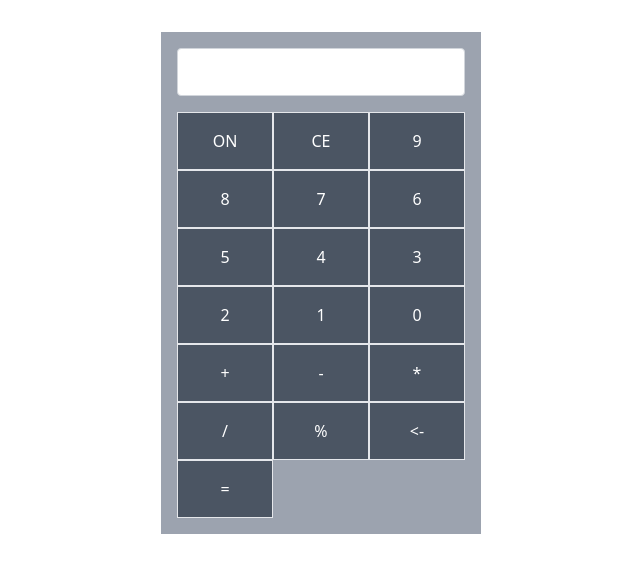
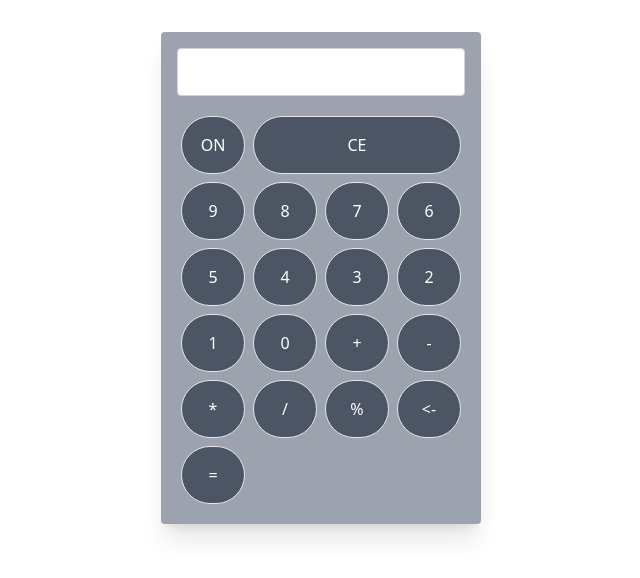
Before and after one commit to md-adil/calculator-advanced, a website built with Parcel: page src/index.html in a window 1280 px wide. Shown: the whole page, without its empty margins (319-959 px from the left). Built offline with nearby package versions, Linux system fonts and the light colour scheme.

Commit message:
redesign

```diff
--- a/src/index.html
+++ b/src/index.html
@@ -12,12 +12,9 @@
     </head>
     <body>
         <div class="mx-auto w-80">
-            <div class="bg-gray-400 p-4 text-white">
+            <div class="bg-gray-400 p-4 text-white shadow-xl rounded">
                 <input id="output" type="text" class="bg-white border outline-none border-gray-300 w-full h-12 mb-4 rounded text-gray-800 text-right p-4 font-semibold" />
-                <div class="flex">
-                    <div id="numpad" class="grid grid-cols-3 flex-1"></div>
-                    <div id="oppad"></div>
-                </div>
+                <div id="numpad" class="grid grid-cols-4 flex-1"></div>
             </div>
         </div>
         <script src="./index.js"></script>
--- a/src/index.js
+++ b/src/index.js
@@ -28,6 +28,9 @@ function handleClick(e) {
         case "=":
             handleOperation();
             break;
+        case "CE":
+            output.value = "0";
+            break;
         default:
             if (out.value === "0") {
                 output.value = "";
@@ -51,7 +54,10 @@ function addButtons(items) {
     for (const num of items) {
         const btn = document.createElement("button");
         btn.innerText = num;
-        btn.className = "p-4 bg-gray-600 border border-solid border-200 hover:bg-gray-700";
+        btn.className = "p-4 rounded-full m-1 bg-gray-600 border border-solid border-200 hover:bg-gray-700";
+        if (num == "CE") {
+            btn.classList.add("col-span-3");
+        }
         np.appendChild(btn);
         btn.value = num;
         btn.addEventListener("click", handleClick);
```
